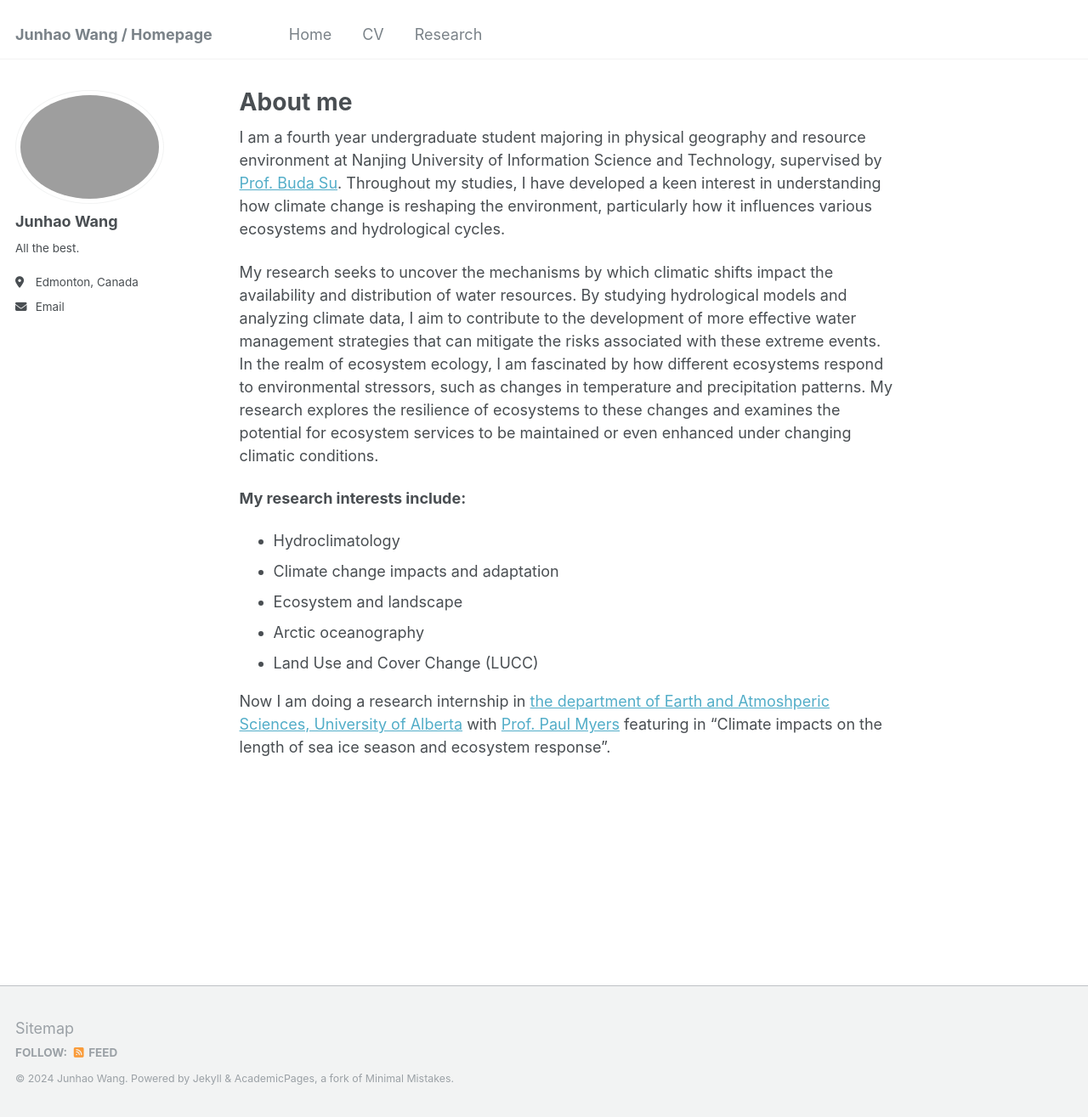
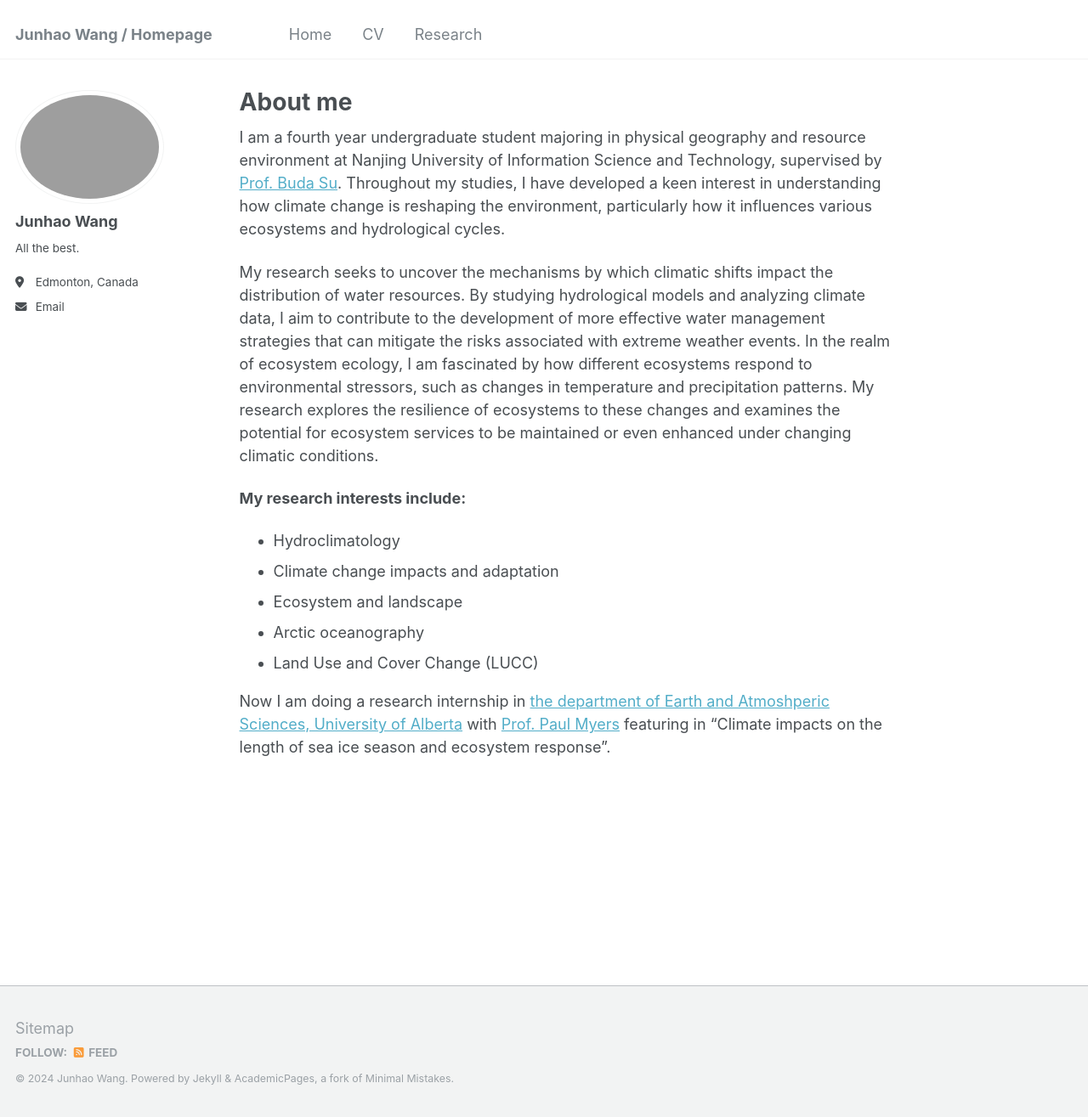
Before and after one commit to sigmundw/sigmundw.github.io, a Jekyll site: the page built from _pages/about.md, in a window 1280 px wide and 1315 px high. Shown: the whole window at 85% size. Built offline with Jekyll 4.4.1, drawn with Linux system fonts in a browser that asks for light colours.

Commit message:
Update about.md

```diff
--- a/_pages/about.md
+++ b/_pages/about.md
@@ -9,7 +9,7 @@ redirect_from:
 
 I am a fourth year undergraduate student majoring in physical geography and resource environment at Nanjing University of Information Science and Technology, supervised by [Prof. Buda Su](https://www.researchgate.net/profile/Su-Buda). Throughout my studies, I have developed a keen interest in understanding how climate change is reshaping the environment, particularly how it influences various ecosystems and hydrological cycles.
 
-My research seeks to uncover the mechanisms by which climatic shifts impact the availability and distribution of water resources. By studying hydrological models and analyzing climate data, I aim to contribute to the development of more effective water management strategies that can mitigate the risks associated with these extreme events. In the realm of ecosystem ecology, I am fascinated by how different ecosystems respond to environmental stressors, such as changes in temperature and precipitation patterns. My research explores the resilience of ecosystems to these changes and examines the potential for ecosystem services to be maintained or even enhanced under changing climatic conditions.
+My research seeks to uncover the mechanisms by which climatic shifts impact the distribution of water resources. By studying hydrological models and analyzing climate data, I aim to contribute to the development of more effective water management strategies that can mitigate the risks associated with extreme weather events. In the realm of ecosystem ecology, I am fascinated by how different ecosystems respond to environmental stressors, such as changes in temperature and precipitation patterns. My research explores the resilience of ecosystems to these changes and examines the potential for ecosystem services to be maintained or even enhanced under changing climatic conditions.
 
 
 **My research interests include:**
```
